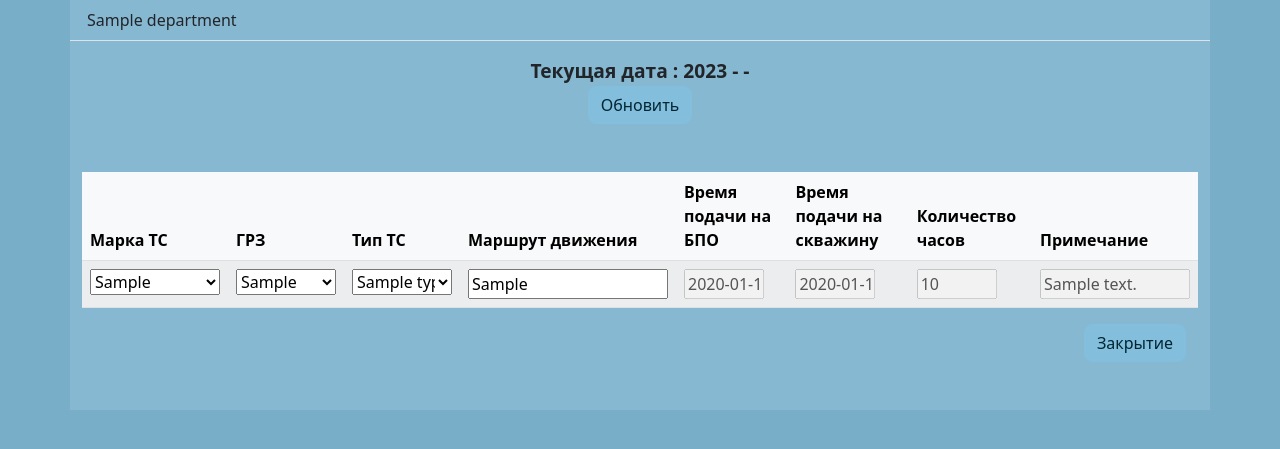
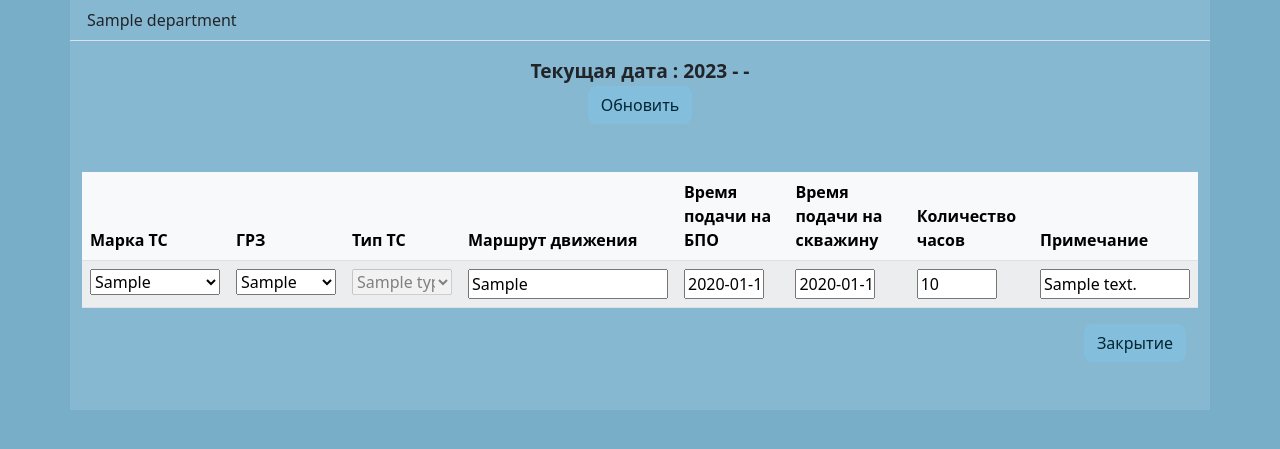
Before and after one commit to epatage/operation_of_automobile_transport, a Django app: page /all/ in a window 1280 px wide. Shown: the part 116-565 px from the top of the page. Run offline with Django 3.2, Linux system fonts and the light colour scheme; a user stored in the database is signed in; tables that the repository leaves empty hold one stand-in row (values such as "Sample post"); some libraries are stand-ins or nearby versions.

Commit message:
Исправлено отображение и сохранение заявок на главной странице

```diff
--- a/oat/applications/forms.py
+++ b/oat/applications/forms.py
@@ -119,13 +119,13 @@ class ApplicationCloseForm(forms.ModelForm):
         widgets = {
             'reg_mark': forms.Select(attrs={'style': 'width: 100px'}),
             'brand': forms.Select(attrs={'style': 'width: 130px'}),
-            'type_car': forms.Select(attrs={ 'style': 'width: 100px'}),
-            'route_movement': forms.TextInput(attrs={ 'style': 'width: 200px'}),
-            'time_delivery_car_on_base': forms.TextInput(attrs={'disabled': 'True', 'style': 'width: 80px'}),
-            'time_delivery_car_on_borehole': forms.TextInput(attrs={'disabled': 'True', 'style': 'width: 80px'}),
-            'quantity_hours': forms.TextInput(attrs={'disabled': 'True', 'style': 'width: 80px'}),
-            'note': forms.TextInput(attrs={'disabled': 'True', 'style': 'width: 150px'}),
-            'department': forms.TextInput(attrs={'disabled': 'True', 'style': 'width: 80px'}),
+            'type_car': forms.Select(attrs={'disabled': 'True', 'style': 'width: 100px'}),
+            'route_movement': forms.TextInput(attrs={'readonly': 'True', 'style': 'width: 200px'}),
+            'time_delivery_car_on_base': forms.TextInput(attrs={'readonly': 'True', 'style': 'width: 80px'}),
+            'time_delivery_car_on_borehole': forms.TextInput(attrs={'readonly': 'True', 'style': 'width: 80px'}),
+            'quantity_hours': forms.TextInput(attrs={'readonly': 'True', 'style': 'width: 80px'}),
+            'note': forms.TextInput(attrs={'readonly': 'True', 'style': 'width: 150px'}),
+            'department': forms.TextInput(attrs={'readonly': 'True', 'style': 'width: 80px'}),
         }
 
 
--- a/oat/applications/views.py
+++ b/oat/applications/views.py
@@ -86,7 +86,7 @@ def applications_list(request, year, month, day):
     applications = Application.objects.filter(order_date__year=year, order_date__month=month, order_date__day=day)
 
     if request.method == 'POST':
-        formset = ApplicationCloseFormSet(request.POST, queryset=applications)
+        formset = ApplicationCloseFormSet(request.POST or None, queryset=applications)
         if formset.is_valid():
             # for form in formset:
             #     form.save()
--- a/oat/templates/applications/applications_list.html
+++ b/oat/templates/applications/applications_list.html
@@ -78,12 +78,6 @@
           <tr>
             {% for field in form.visible_fields %}
             <td>
-              {# Include the hidden fields in the form #}
-              {% if forloop.first %}
-                {% for hidden in form.hidden_fields %}
-                  {{ hidden }}
-                {% endfor %}
-              {% endif %}
               {{ field.errors.as_ul }}
               {{ field }}
             </td>
```
